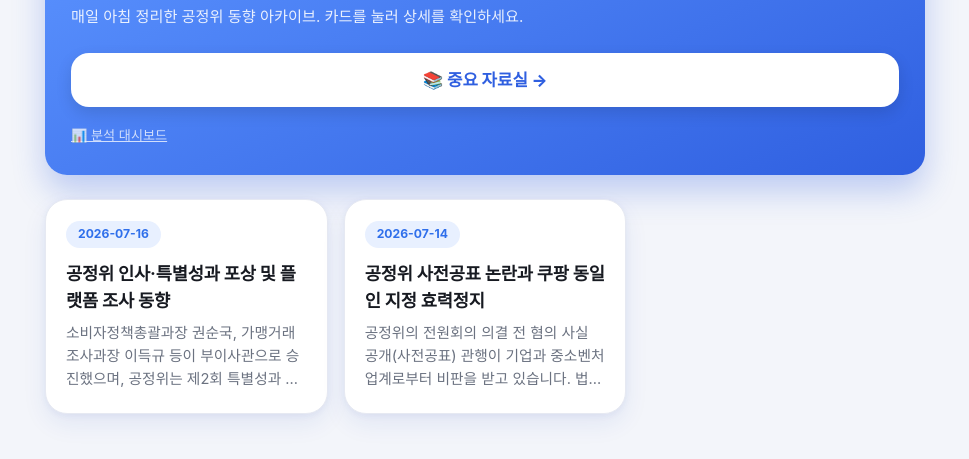
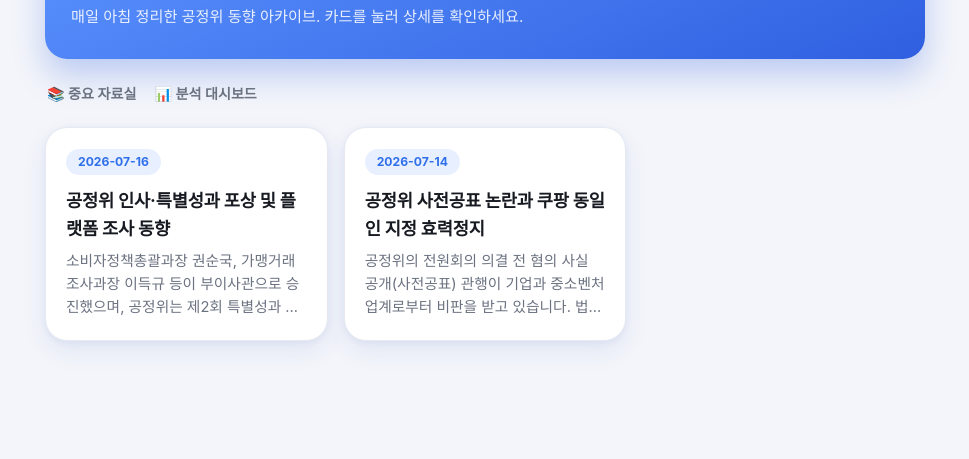
Before and after one commit to sunlee82/ftc-daily-briefing, a website: page docs/index.html in a window 1280 px wide. Shown: the part 97-556 px from the top of the page, without its empty margins (155-1124 px from the left). Drawn offline with Linux system fonts and the light colour scheme.

Commit message:
아카이브 헤더: 자료실 버튼을 히어로 밖 담백한 네비게이션으로 이동
흰색 CTA 버튼이 그라디언트 히어로 안에서 대비가 너무 강해 메인 콘텐츠(일일동향 카드)보다
시선을 더 끄는 문제 수정. 히어로는 타이틀 역할만 하고, 자료실·대시보드 링크는
히어로 아래 작은 텍스트 네비게이션으로 격하.

Co-Authored-By: Claude Sonnet 5 <noreply@anthropic.com>

```diff
--- a/docs/assets/styles.css
+++ b/docs/assets/styles.css
@@ -71,33 +71,20 @@ header.site h1 {
 }
 header.site p { margin: 0; color: rgba(255, 255, 255, 0.88); font-size: 0.95rem; }
 
-/* 히어로 안의 주요 CTA — 크고 눈에 띄게, 줄바꿈으로 별도 줄에 */
-.hero-cta {
+/* 히어로 아래의 담백한 보조 네비게이션 — 메인 콘텐츠(카드)로 시선이 자연스럽게 흐르도록 */
+.site-nav {
   display: flex;
-  align-items: center;
-  justify-content: center;
-  gap: 6px;
-  margin-top: 16px;
-  padding: 14px 20px;
-  border-radius: var(--radius);
-  background: #ffffff;
-  color: var(--hero-to);
+  gap: 18px;
+  margin: 0 0 22px;
+  padding: 0 2px;
+}
+.site-nav a {
+  color: var(--muted);
   text-decoration: none;
-  font-weight: 800;
-  font-size: 1.05rem;
-  box-shadow: 0 6px 16px rgba(0, 0, 0, 0.12);
+  font-size: 0.88rem;
+  font-weight: 600;
 }
-.hero-cta:hover { filter: brightness(0.97); transform: translateY(-1px); }
-
-/* 히어로 안의 보조 링크 — 덜 중요한 액션(예: 나중에 개편 예정인 대시보드) */
-.hero-secondary {
-  display: inline-block;
-  margin-top: 10px;
-  color: rgba(255, 255, 255, 0.75);
-  text-decoration: underline;
-  font-size: 0.82rem;
-}
-.hero-secondary:hover { color: #fff; }
+.site-nav a:hover { color: var(--accent); text-decoration: underline; }
 
 /* --- 카드 그리드 --- */
 .cards {
--- a/docs/index.html
+++ b/docs/index.html
@@ -4,20 +4,22 @@
   <meta charset="UTF-8" />
   <meta name="viewport" content="width=device-width, initial-scale=1.0" />
   <title>공정거래위원회 일일동향 브리핑 아카이브</title>
-  <link rel="stylesheet" href="assets/styles.css?v=202607161043" />
+  <link rel="stylesheet" href="assets/styles.css?v=202607161052" />
 </head>
 <body>
   <div class="wrap">
     <header class="site">
       <h1>📌 공정거래위원회 일일동향 브리핑</h1>
       <p>매일 아침 정리한 공정위 동향 아카이브. 카드를 눌러 상세를 확인하세요.</p>
-      <a class="hero-cta" href="library.html">📚 중요 자료실 →</a>
-      <a class="hero-secondary" href="dashboard.html">📊 분석 대시보드</a>
     </header>
+    <nav class="site-nav">
+      <a href="library.html">📚 중요 자료실</a>
+      <a href="dashboard.html">📊 분석 대시보드</a>
+    </nav>
     <main id="cards" class="cards" aria-live="polite">
       <p class="empty">불러오는 중…</p>
     </main>
   </div>
-  <script src="assets/index.js?v=202607161043"></script>
+  <script src="assets/index.js?v=202607161052"></script>
 </body>
 </html>
```
Also changed, not shown: docs/briefing.html (added, +18 -0 lines), docs/dashboard.html (+3 -3 lines), docs/library-item.html (+2 -2 lines), docs/library.html (+2 -2 lines).
